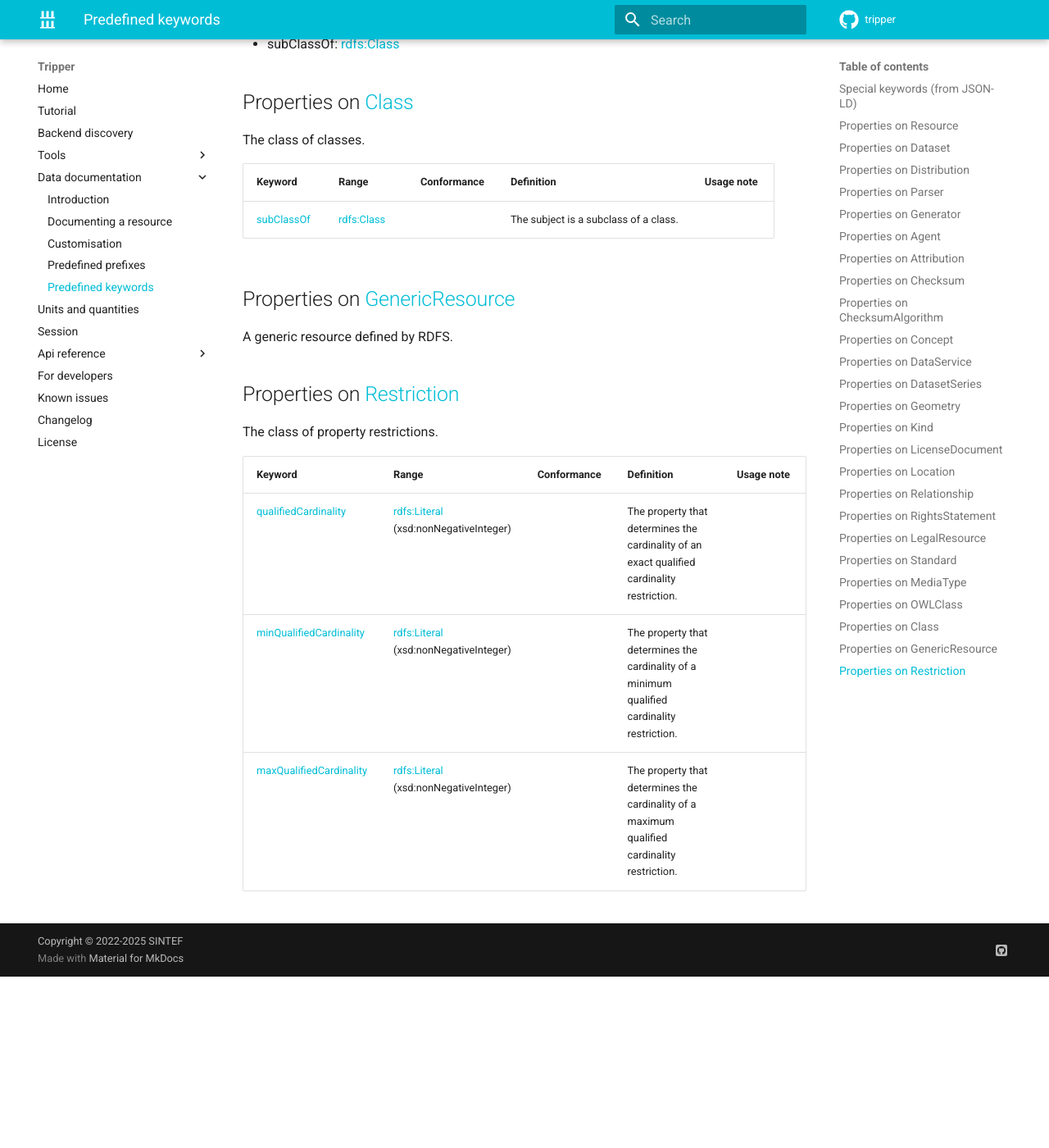
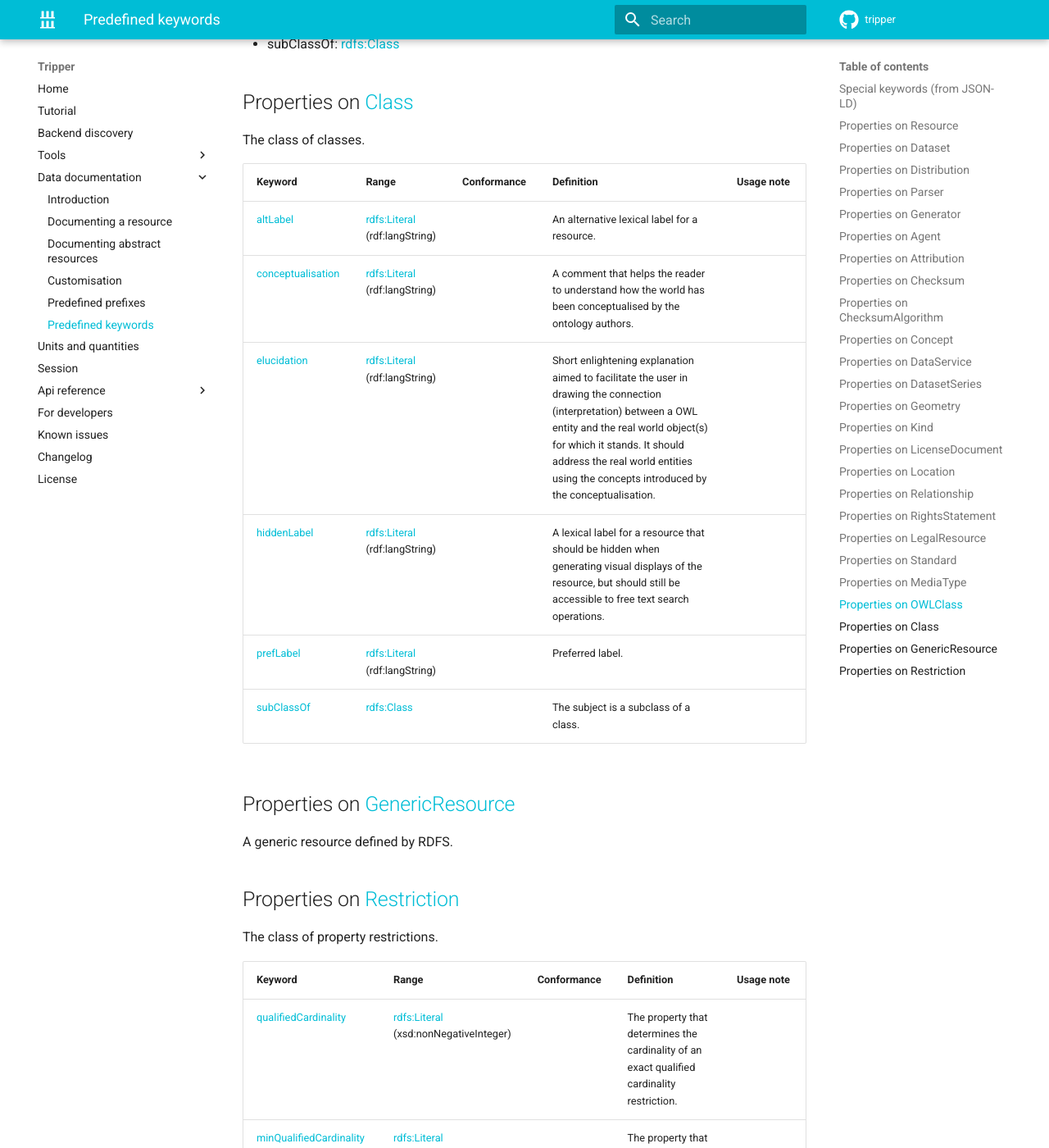
Before and after one commit to EMMC-ASBL/tripper, an MkDocs documentation site: the page built from docs/datadoc/keywords.md, in a window 1280 px wide and 1400 px high, scrolled down 18381 px. Shown: the whole window at 82% size. Built offline with MkDocs 1.6.1 and Material for MkDocs 9.7.7, drawn with Linux system fonts in a browser that asks for light colours; comment, search, counter and statistics services are not loaded; the version menu is left out; before the commit the page ends 19572 px from its top, so only the background shows below that; some of the changed text lies outside the part shown.

```diff
--- a/docs/datadoc/keywords.md
+++ b/docs/datadoc/keywords.md
@@ -27,7 +27,7 @@
 ## Properties on [Resource]
 Resource published or curated by an agent.
 
-- subClassOf: [GenericResource]
+- subClassOf: [rdfs:Resource]
 
 | Keyword                 | Range                                          | Conformance | Definition                                                                                                                                   | Usage note                                                                                                                                                                                            |
 | ----------------------- | ---------------------------------------------- | ----------- | -------------------------------------------------------------------------------------------------------------------------------------------- | ----------------------------------------------------------------------------------------------------------------------------------------------------------------------------------------------------- |
@@ -283,9 +283,14 @@
 ## Properties on [Class]
 The class of classes.
 
-| Keyword      | Range        | Conformance | Definition                            | Usage note |
-| ------------ | ------------ | ----------- | ------------------------------------- | ---------- |
-| [subClassOf] | [rdfs:Class] |             | The subject is a subclass of a class. |            |
+| Keyword             | Range                              | Conformance | Definition                                                                                                                                                                                                                                                                       | Usage note |
+| ------------------- | ---------------------------------- | ----------- | -------------------------------------------------------------------------------------------------------------------------------------------------------------------------------------------------------------------------------------------------------------------------------- | ---------- |
+| [altLabel]          | [rdfs:Literal]<br>(rdf:langString) |             | An alternative lexical label for a resource.                                                                                                                                                                                                                                     |            |
+| [conceptualisation] | [rdfs:Literal]<br>(rdf:langString) |             | A comment that helps the reader to understand how the world has been conceptualised by the ontology authors.                                                                                                                                                                     |            |
+| [elucidation]       | [rdfs:Literal]<br>(rdf:langString) |             | Short enlightening explanation aimed to facilitate the user in drawing the connection (interpretation) between a OWL entity and the real world object(s) for which it stands.  It should address the real world entities using the concepts introduced by the conceptualisation. |            |
+| [hiddenLabel]       | [rdfs:Literal]<br>(rdf:langString) |             | A lexical label for a resource that should be hidden when generating visual displays of the resource, but should still be accessible to free text search operations.                                                                                                             |            |
+| [prefLabel]         | [rdfs:Literal]<br>(rdf:langString) |             | Preferred label.                                                                                                                                                                                                                                                                 |            |
+| [subClassOf]        | [rdfs:Class]                       |             | The subject is a subclass of a class.                                                                                                                                                                                                                                            |            |
 
 
 ## Properties on [GenericResource]
@@ -304,7 +309,7 @@
 
 
 
-[GenericResource]: GenericResource
+[rdfs:Resource]: http://www.w3.org/2000/01/rdf-schema#Resource
 [Resource]: http://www.w3.org/ns/dcat#Resource
 [accessRights]: http://purl.org/dc/terms/accessRights
 [dcterms:RightsStatement]: http://purl.org/dc/terms/RightsStatement
@@ -559,6 +564,16 @@
 [rdfs:Class]: http://www.w3.org/2000/01/rdf-schema#Class
 [OWLClass]: http://www.w3.org/2002/07/owl#Class
 [Class]: http://www.w3.org/2000/01/rdf-schema#Class
+[altLabel]: http://www.w3.org/2004/02/skos/core#altLabel
+[rdfs:Literal]: http://www.w3.org/2000/01/rdf-schema#Literal
+[conceptualisation]: https://w3id.org/emmo#EMMO_31252f35_c767_4b97_a877_1235076c3e13
+[rdfs:Literal]: http://www.w3.org/2000/01/rdf-schema#Literal
+[elucidation]: https://w3id.org/emmo#EMMO_967080e5_2f42_4eb2_a3a9_c58143e835f9
+[rdfs:Literal]: http://www.w3.org/2000/01/rdf-schema#Literal
+[hiddenLabel]: http://www.w3.org/2004/02/skos/core#hiddenLabel
+[rdfs:Literal]: http://www.w3.org/2000/01/rdf-schema#Literal
+[prefLabel]: http://www.w3.org/2004/02/skos/core#prefLabel
+[rdfs:Literal]: http://www.w3.org/2000/01/rdf-schema#Literal
 [subClassOf]: http://www.w3.org/2000/01/rdf-schema#subClassOf
 [rdfs:Class]: http://www.w3.org/2000/01/rdf-schema#Class
 [GenericResource]: http://www.w3.org/2000/01/rdf-schema#Resource
--- a/mkdocs.yml
+++ b/mkdocs.yml
@@ -94,6 +94,7 @@
   - Data documentation:
     - Introduction: datadoc/introduction.md
     - Documenting a resource: datadoc/documenting-a-resource.md
+    - Documenting abstract resources: datadoc/classdoc.md
     - Customisation: datadoc/customisation.md
     - Predefined prefixes: datadoc/prefixes.md
     - Predefined keywords: datadoc/keywords.md
--- a/pyproject.toml
+++ b/pyproject.toml
@@ -146,3 +146,4 @@
 # Note the quotes around dlite.python_storage_plugins to escape the embedded dot
 [project.entry-points."tripper.keywords"]
 "tripper/context/0.3" = "default"
+"tripper/context/process/0.1" = "process"
```
Also changed, not shown: docs/datadoc/classdoc.md (added, +60 -0 lines), 8 other files.
